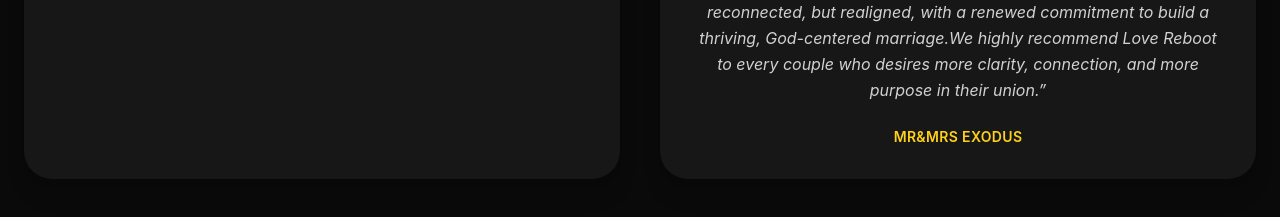
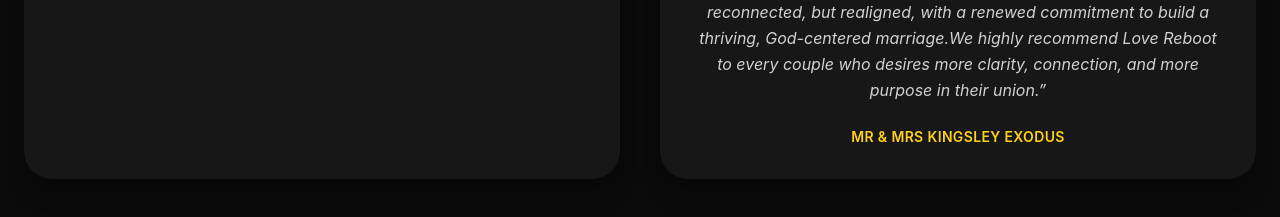
Before and after one commit to thecompassassembly/lovereboot, a Next.js app: page / in a window 1280 px wide. Shown: the part 7260-7477 px from the top of the page. Built offline with nearby package versions, Linux system fonts and the light colour scheme.

Commit message:
fix: update testimonial name for Mr & Mrs Kingsley Exodus

```diff
--- a/app/page.tsx
+++ b/app/page.tsx
@@ -597,7 +597,7 @@
                 img: "/test3.JPG",
               },
               {
-                name: "Mr&Mrs Exodus",
+                name: "Mr & Mrs Kingsley Exodus",
                 text: "Love Reboot was not getaway… it was a divine reset. We came in expecting a refreshing break, but what we experienced went far beyond relaxation. It was a deeply intentional, spirit-filled encounter that helped us pause, reflect, and truly reconnect not just with each other, but with the very foundation of our marriage. Every session was thoughtfully designed, addressing real-life issues with wisdom & practical tools we can immediately apply. The atmosphere was warm, safe, and full of love, creating the perfect space for honest conversations and healing. One of the most beautiful parts for us was how we were reminded that marriage is not just about love, but about continuous growth, understanding, and intentionality. We laughed, we learned, we unlearned, and we grew stronger. The experience was enlightening -spiritually, emotionally, and relationally. We left not just reconnected, but realigned, with a renewed commitment to build a thriving, God-centered marriage.We highly recommend Love Reboot to every couple who desires more clarity, connection, and more purpose in their union.",
                 img: "/test4.jpeg",
               },
```
